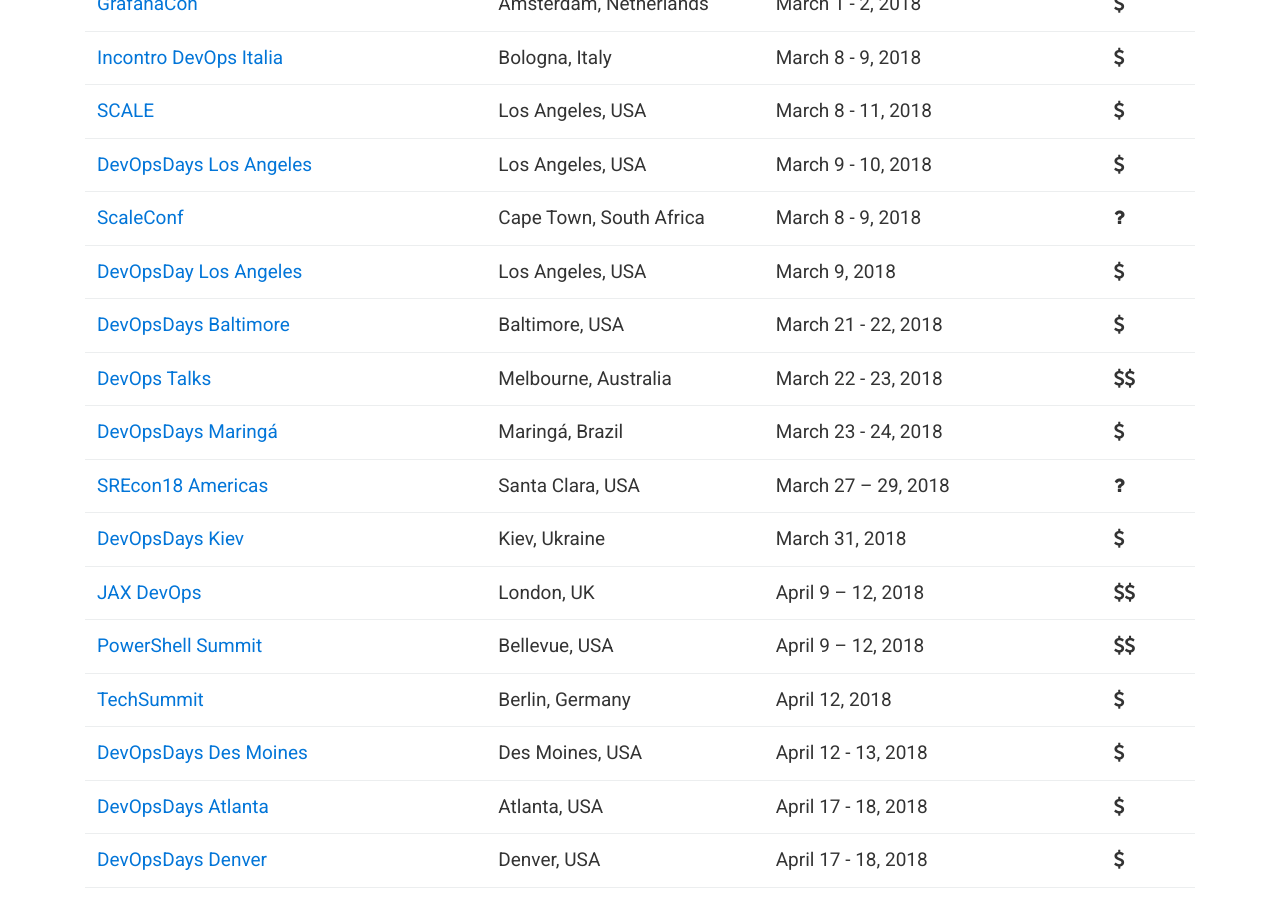
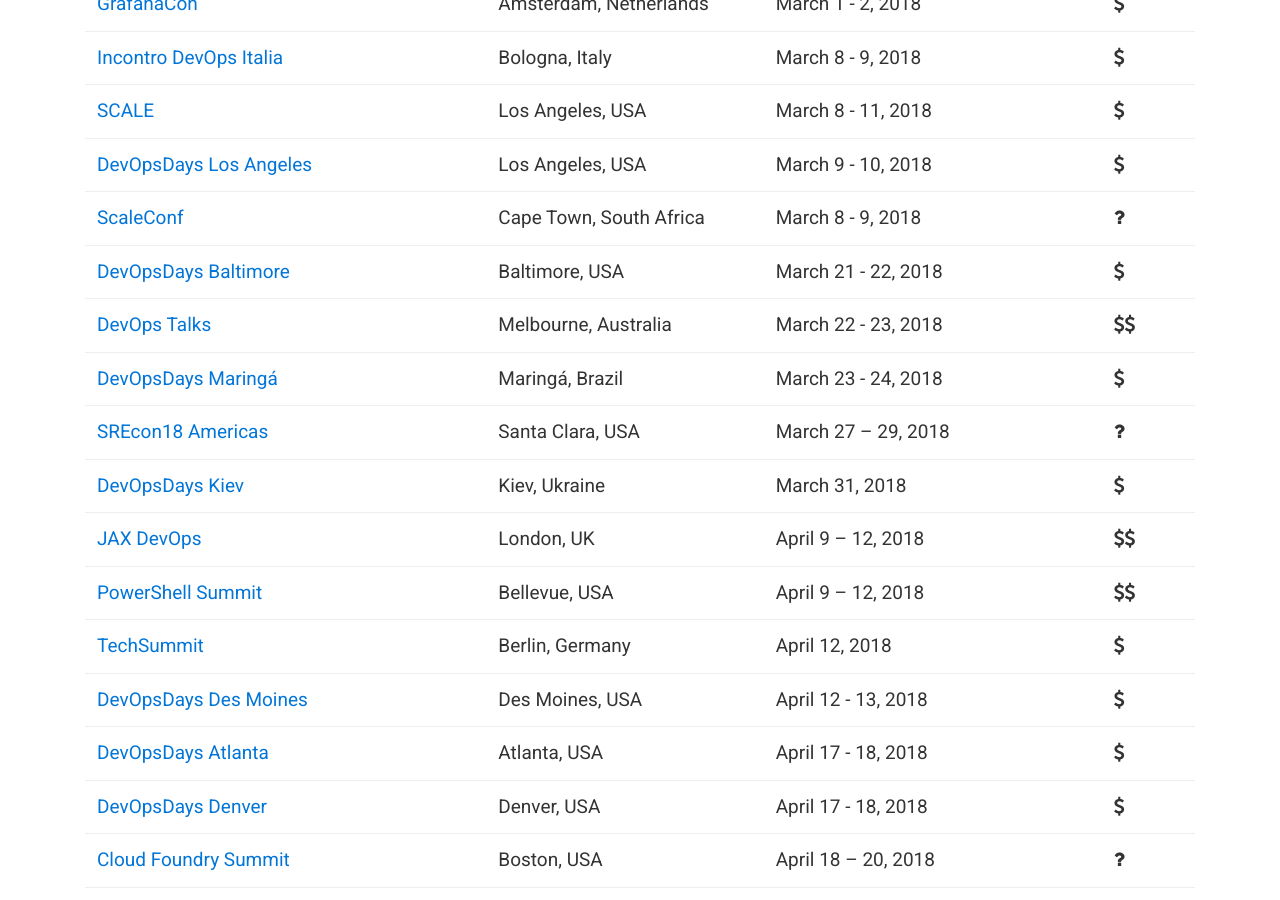
Before and after one commit to finspin/gotodevops.org, a Jekyll site: the page built from index.md, in a window 1280 px wide and 900 px high, scrolled down 605 px. Built offline with Jekyll 4.4.1, drawn with Linux system fonts in a browser that asks for light colours; nearby versions of some CDN libraries.

Commit message:
remove dupe

```diff
--- a/_data/conferences.yml
+++ b/_data/conferences.yml
@@ -105,15 +105,6 @@
   date: March 8 - 9, 2018
   start-date: 1520467201
   cost: unknown
-
-- name: DevOpsDay Los Angeles
-  url: http://devopsdays.org/events/2018-los-angeles/
-  location:
-      city: Los Angeles
-      country: USA
-  date: March 9, 2018
-  start-date: 1520589600
-  cost: 1
 
 - name: DevOpsDays Baltimore
   url: https://www.devopsdays.org/events/2018-baltimore
```
